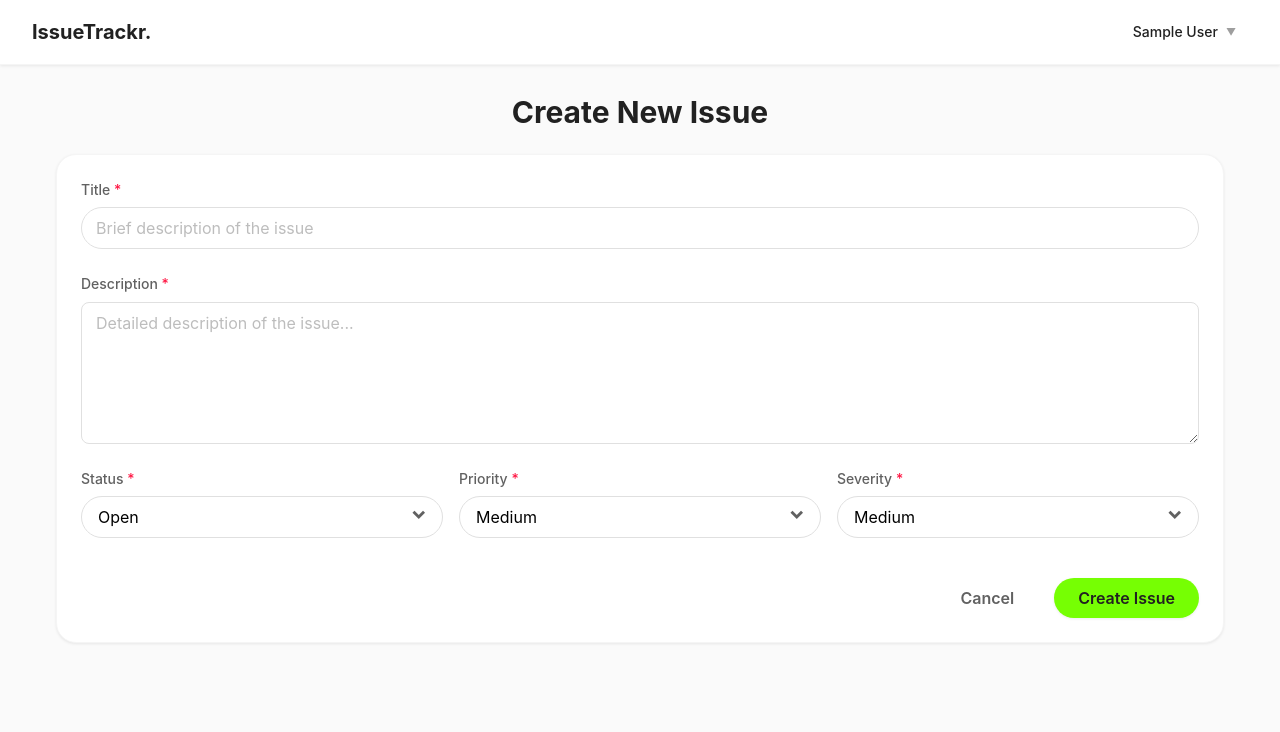
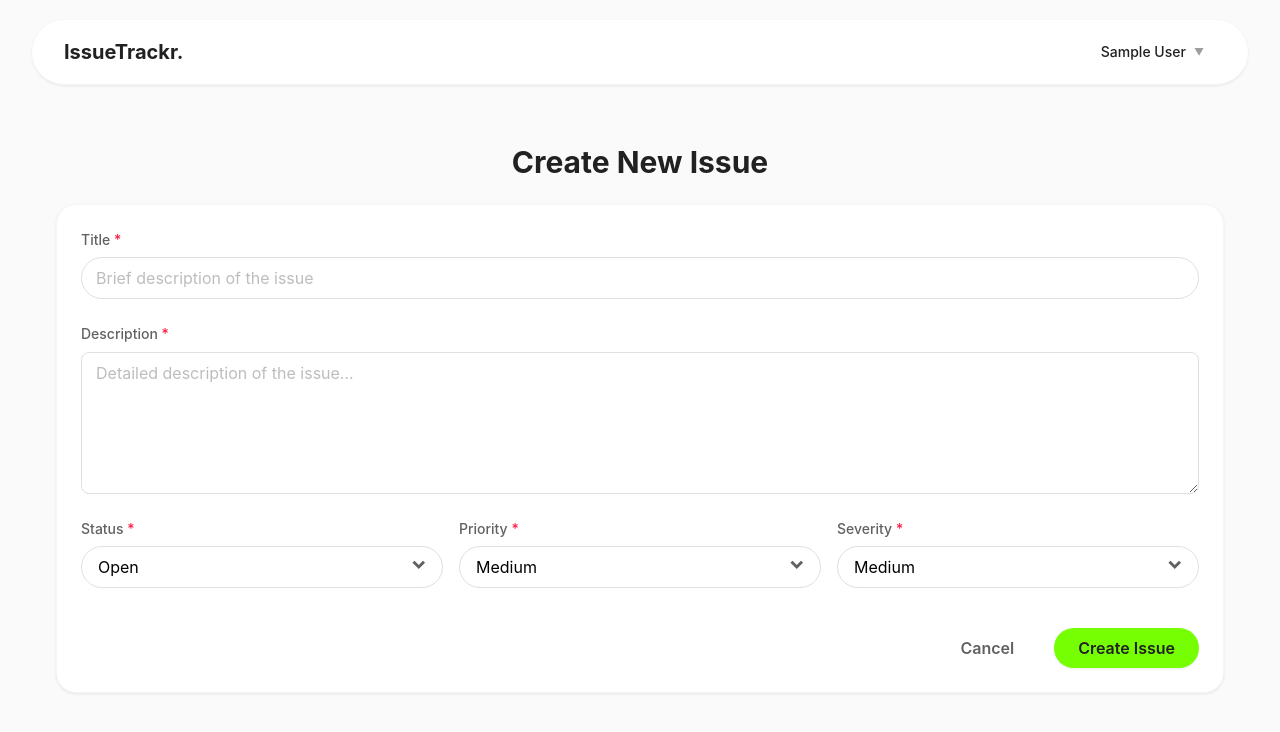
Before and after one commit to Dineth-Panagoda/Newnop, a React (Vite) app in the folder client/: page /issues/create in a window 1280 px wide. Shown: the top 732 px of the page. Built offline with nearby package versions, Linux system fonts and the light colour scheme; sample sign-in values are in the browser's storage.

Commit message:
navbar styling

```diff
--- a/client/src/components/Navbar.css
+++ b/client/src/components/Navbar.css
@@ -7,13 +7,14 @@
   background-color: white;
   box-shadow: 0 1px 3px 0 rgba(0, 0, 0, 0.08);
   position: fixed;
-  top: 0;
-  left: 0;
-  right: 0;
+  top: 20px;
+  left: 50%;
   z-index: 100;
   border-bottom: 1px solid #F5F5F5;
+  border-radius: 120px;
   transition: transform 300ms ease-in-out, box-shadow 300ms ease-in-out;
-  transform: translateY(0);
+  transform: translate(-50%, 0);
+  width: 95%;
 }
 
 /* Shrunk state - when scrolled */
@@ -23,7 +24,7 @@
 
 /* Hidden state - when scrolling down */
 .nav.nav-hidden {
-  transform: translateY(-100%);
+  transform: translate(-50%, calc(-100% - 20px));
 }
 
 /* Inner container */
@@ -37,10 +38,7 @@
   transition: height 300ms ease-in-out;
 }
 
-/* Shrunk container */
-.nav.nav-shrunk .navContainer {
-  height: 52px;
-}
+
 
 /* Logo */
 .logo {
@@ -109,7 +107,7 @@
   gap: 0.5rem;
   padding: 0.5rem 0.75rem;
   cursor: pointer;
-  border-radius: 0.5rem;
+  border-radius: 120px;
   transition: background-color 200ms ease-in-out;
 }
 
@@ -139,7 +137,7 @@
   top: calc(100% + 0.5rem);
   right: 0;
   background-color: white;
-  border-radius: 0.5rem;
+  border-radius: 20px;
   box-shadow: 0 4px 6px -1px rgba(0, 0, 0, 0.1), 0 2px 4px -1px rgba(0, 0, 0, 0.06);
   border: 1px solid #F5F5F5;
   min-width: 200px;
@@ -148,6 +146,7 @@
   transform: translateY(-10px);
   transition: all 200ms ease-in-out;
   z-index: 1000;
+  padding: 10px;
 }
 
 .userMenu:hover .userDropdown {
@@ -166,7 +165,7 @@
 .dropdownLogout {
   width: 100%;
   justify-content: flex-start;
-  border-radius: 0;
+  border-radius: 20px;
   padding: 0.75rem 1rem;
 }
 
--- a/client/src/pages/IssueDetail.css
+++ b/client/src/pages/IssueDetail.css
@@ -91,6 +91,7 @@
   gap: 1rem;
   justify-content: space-between;
   margin-top: 1rem;
+  width: 100%;
 }
 
 .leftButtons {
--- a/client/src/pages/IssueDetail.jsx
+++ b/client/src/pages/IssueDetail.jsx
@@ -210,9 +210,7 @@ const IssueDetail = () => {
       {/* Header */}
       <div className="header">
         <div className="headerLeft">
-          <h1 className="title">
-            <span className="issueId">#{currentIssue.id}</span> {currentIssue.title}
-          </h1>
+
           <div className="badges">
             <Badge variant={currentIssue.status} size="large">
               {currentIssue.status}
@@ -328,9 +326,9 @@ const IssueDetail = () => {
           // View mode
           <>
             <div style={{ marginBottom: 'var(--spacing-lg)' }}>
-              <h3 style={{ marginBottom: 'var(--spacing-sm)', color: 'var(--gray-700)' }}>
-                Description
-              </h3>
+                <h1 className="title">
+                  <span className="issueId">#{currentIssue.id}</span> {currentIssue.title}
+                </h1>
               <p style={{ color: 'var(--gray-600)', lineHeight: 1.6, whiteSpace: 'pre-wrap' }}>
                 {currentIssue.description}
               </p>
@@ -354,6 +352,15 @@ const IssueDetail = () => {
             </div>
 
             <div className="buttonGroup" style={{ marginTop: 'var(--spacing-xl)' }}>
+              <div>
+                <Button
+                  variant="danger"
+                  onClick={() => setShowDeleteModal(true)}
+                >
+                  Delete Issue
+                </Button>
+              </div>
+
               <div className="leftButtons">
                 {currentIssue.status !== 'Resolved' && currentIssue.status !== 'Closed' && (
                   <Button
@@ -373,13 +380,6 @@ const IssueDetail = () => {
                   </Button>
                 )}
               </div>
-
-              <Button
-                variant="danger"
-                onClick={() => setShowDeleteModal(true)}
-              >
-                Delete Issue
-              </Button>
             </div>
           </>
         )}
--- a/client/src/styles/global.css
+++ b/client/src/styles/global.css
@@ -187,7 +187,7 @@ h4 {
 /* Utility Classes */
 .container {
   max-width: 1200px;
-  margin: 30px auto;
+  margin: 80px auto;
   padding: 0 var(--spacing-md);
 }
 
```
